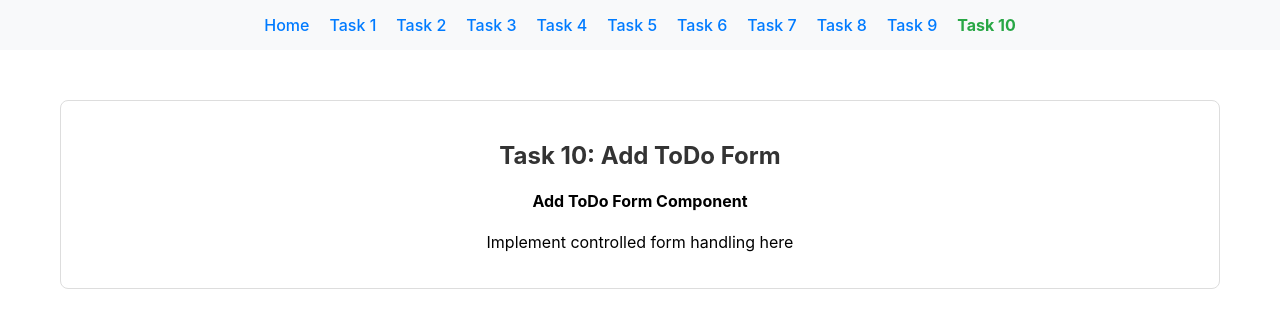
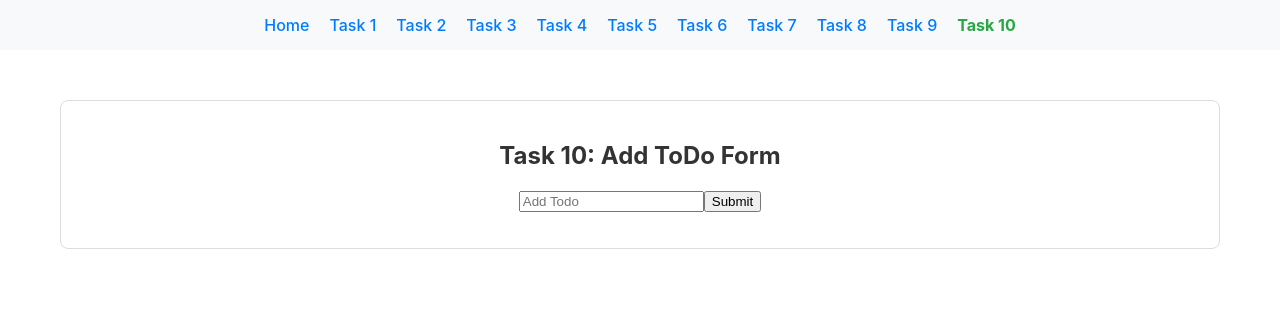
Before and after one commit to fanil279/node.js-pre-trainee-assignment-solution-, a React (Create React App) app in the folder React-CSS/react-todo-app/: page /task-10 in a window 1280 px wide. Shown: the top 328 px of the page. Built offline with nearby package versions, Linux system fonts and the light colour scheme.

Commit message:
feat: implement AddToDoForm component with controlled form handling

```diff
--- a/React-CSS/react-todo-app/src/solutions/task-10/AddToDoForm.tsx
+++ b/React-CSS/react-todo-app/src/solutions/task-10/AddToDoForm.tsx
@@ -1,110 +1,44 @@
 import React, { useState } from 'react';
 import { Todo } from '../../types';
 
-/**
- * Task 10: AddToDoForm Component
- *
- * Theory: Controlled Components and Form Handling
- *
- * Controlled components are React components where the form data is handled by the component's state.
- * This gives you full control over the form's behavior and makes it easier to validate and process data.
- *
- * Controlled vs Uncontrolled Components:
- *
- * Controlled Components:
- * - Form data is stored in component state
- * - Value is set by state, onChange updates state
- * - Example: <input value={value} onChange={setValue} />
- * - Benefits: Full control, easy validation, predictable behavior
- *
- * Uncontrolled Components:
- * - Form data is handled by the DOM
- * - Use refs to access form values
- * - Example: <input ref={inputRef} />
- * - Benefits: Less code, better performance for simple forms
- *
- * Form Handling Best Practices:
- *
- * 1. Prevent Default Behavior:
- *    - Use event.preventDefault() in onSubmit
- *    - Prevents page reload on form submission
- *    - Example: const handleSubmit = (e) => { e.preventDefault(); }
- *
- * 2. Input Validation:
- *    - Validate on change or submit
- *    - Show error messages to users
- *    - Disable submit button if form is invalid
- *
- * 3. Form State Management:
- *    - Track multiple form fields in state
- *    - Use object to store form data
- *    - Example: const [formData, setFormData] = useState({ title: '', description: '' })
- *
- * 4. Form Submission:
- *    - Handle submission in onSubmit handler
- *    - Process form data
- *    - Clear form after successful submission
- *
- * Common Form Patterns:
- *
- * 1. Single Input:
- *    - Track single value in state
- *    - Simple and straightforward
- *
- * 2. Multiple Inputs:
- *    - Use object to store all form data
- *    - Update specific fields with spread operator
- *    - Example: setFormData({...formData, title: value})
- *
- * 3. Dynamic Forms:
- *    - Add/remove form fields dynamically
- *    - Use arrays to store multiple items
- *
- * 4. Form Validation:
- *    - Track validation state separately
- *    - Show/hide error messages
- *    - Disable submit when invalid
- *
- * Key Concepts:
- * - Use controlled components for complex forms
- * - Always prevent default form submission
- * - Validate input data
- * - Provide user feedback for errors
- * - Clear form after successful submission
- */
 export const AddToDoForm: React.FC = () => {
-    // TODO: Implement the AddToDoForm component
-    //
-    // Requirements:
-    // 1. Create a controlled form with input field
-    // 2. Add a submit button
-    // 3. Handle form submission properly
-    // 4. Clear the form after submission
-    // 5. Validate that input is not empty
-    //
-    // Example implementation:
-    // const [title, setTitle] = useState('');
-    // const [todos, setTodos] = useState<Todo[]>([]);
-    //
-    // const handleSubmit = (e: React.FormEvent) => {
-    //   e.preventDefault();
-    //   if (!title.trim()) return;
-    //
-    //   const newTodo: Todo = {
-    //     id: Date.now(),
-    //     title: title.trim(),
-    //     completed: false
-    //   };
-    //
-    //   setTodos([...todos, newTodo]);
-    //   setTitle('');
-    // };
+    const [title, setTitle] = useState('');
+    const [todos, setTodos] = useState<Todo[]>([]);
+
+    const handleSubmit = (e: React.FormEvent) => {
+        e.preventDefault();
+
+        if (!title.trim()) return;
+
+        const newTodo: Todo = {
+            id: todos.length + 1,
+            title: title.trim(),
+            completed: false,
+        };
+
+        setTodos((prev) => [...prev, newTodo]);
+        setTitle('');
+    };
 
     return (
         <div>
-            {/* TODO: Replace this with your implementation */}
-            <h4>Add ToDo Form Component</h4>
-            <p>Implement controlled form handling here</p>
+            <form onSubmit={handleSubmit}>
+                <input
+                    type="text"
+                    placeholder="Add Todo"
+                    value={title}
+                    onChange={(e) => setTitle(e.target.value)}
+                />
+                <button type="submit">Submit</button>
+            </form>
+
+            <ul>
+                {todos.map((todo) => (
+                    <li key={todo.id}>
+                        {todo.title} - {todo.completed ? 'Completed' : 'Active'}
+                    </li>
+                ))}
+            </ul>
         </div>
     );
 };
```
Also changed, not shown: 1 other file (tests, documents, lock files or other folders).
